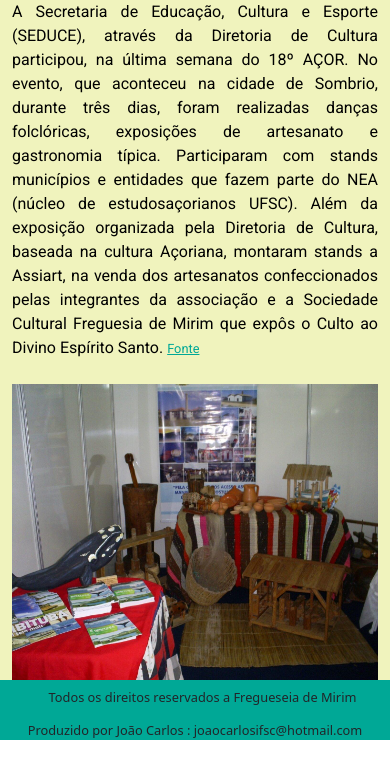
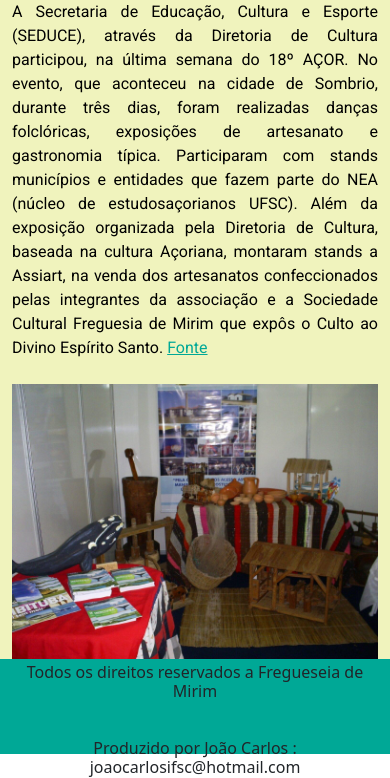
Before and after one commit to joao-carlos-dev/freguesia_de_mirim, a website: page paginas/18°ACOR.html in a window 390 px wide. Shown: the part 150-928 px from the top of the page. Before the commit the page ends 890 px from the top, so only its background shows below. Drawn offline with nearby package versions, Linux system fonts and the light colour scheme; files that its build step writes are made by us from their sources.

Commit message:
ajustando o responsivo

```diff
--- a/gulpfile.js
+++ b/gulpfile.js
@@ -1,6 +1,6 @@
 import gulp from 'gulp';
 import imageminTask from './tasks/imagemin.js';
-import cssTask from './tasks/css.js'; // Importe a tarefa de CSS
+import cssTask from './tasks/css.js';
 
 // Exporte a tarefa de minificação de imagens
 export const imagemin = imageminTask;
--- a/package.json
+++ b/package.json
@@ -10,6 +10,7 @@
   "devDependencies": {
     "gulp": "^4.0.2",
     "gulp-clean-css": "^4.3.0",
+    "gulp-htmlmin": "^5.0.1",
     "gulp-imagemin": "^8.0.0",
     "gulp-plumber": "^1.2.1"
   }
--- a/paginas/18°ACOR.html
+++ b/paginas/18°ACOR.html
@@ -4,23 +4,31 @@
 <head>
     <meta charset="UTF-8">
     <meta name="viewport" content="width=device-width, initial-scale=1.0">
+
+    <link rel="stylesheet" href="../src/css_minificados/reset.css">
+
     <link rel="stylesheet" href="https://cdnjs.cloudflare.com/ajax/libs/font-awesome/6.4.2/css/all.min.css"
         integrity="sha512-z3gLpd7yknf1YoNbCzqRKc4qyor8gaKU1qmn+CShxbuBusANI9QpRohGBreCFkKxLhei6S9CQXFEbbKuqLg0DA=="
         crossorigin="anonymous" referrerpolicy="no-referrer" />
     <link rel="stylesheet" href="https://cdn.jsdelivr.net/npm/bootstrap@5.3.1/dist/css/bootstrap.min.css">
+    <link rel="stylesheet" href="https://cdn.jsdelivr.net/npm/bootstrap-icons@1.10.5/font/bootstrap-icons.css">
+    <link rel="stylesheet" href="https://cdn.jsdelivr.net/npm/swiper@10/swiper-bundle.min.css" />
+
     <link rel="preconnect" href="https://fonts.googleapis.com">
     <link rel="preconnect" href="https://fonts.gstatic.com" crossorigin>
     <link href="https://fonts.googleapis.com/css2?family=Pacifico&display=swap" rel="stylesheet">
-    <link rel="stylesheet" href="https://cdn.jsdelivr.net/npm/bootstrap-icons@1.10.5/font/bootstrap-icons.css">
+    <link href="https://fonts.googleapis.com/css2?family=Roboto:wght@400;700&display=swap" rel="stylesheet">
+
+    <link rel="stylesheet" href="../src/css_minificados/variaveis.css">
+    <link rel="stylesheet" href="../src/css_minificados/estilos.css">
+
+    <link rel="stylesheet" href="./src/css_minificados/responsivo/mobile.css">
+    <link rel="stylesheet" href="./src/css_minificados/responsivo/extra_small.css">
+    <link rel="stylesheet" href="./src/css_minificados/responsivo/small_devices.css">
+    <link rel="stylesheet" href="./src/css_minificados/responsivo/large_devices.css">
     <link rel="preconnect" href="https://fonts.googleapis.com">
-    <link rel="preconnect" href="https://fonts.gstatic.com" crossorigin>
-    <link href="https://fonts.googleapis.com/css2?family=Roboto:wght@400;700&display=swap" rel="stylesheet">
-    <link rel="stylesheet" href="https://cdn.jsdelivr.net/npm/swiper@10/swiper-bundle.min.css" />
+
     <link rel="shortcut icon" type="imagex/png" href="../src/img_minificadas/logo_freguesia_aba.ico">
-    <link rel="stylesheet" href="../src//styles/reset.css">
-    <link rel="stylesheet" href="../src/styles/estilos.css">
-    <link rel="stylesheet" href="../src/styles/variaveis.css">
-    <link rel="stylesheet" href="../src/styles/responsivo.css">
     <title>18º AÇOR</title>
 </head>
 
--- a/src/css_minificados/responsivo/extra_small.css
+++ b/src/css_minificados/responsivo/extra_small.css
@@ -1 +1 @@
-@media (min-width:481px) and (max-width:767px){.swiper{height:100%;width:40%}#noticias img{width:436px;height:390px;padding-bottom:10px;margin-left:25px}#noticias h2{margin-left:0}#noticias p{margin-left:0}#noticias a{margin-left:60px}#sobre img{width:436px;height:390px;padding-bottom:10px;margin-left:25px}#sobre p{margin-left:0}#visita h2{margin-left:190px}.redes p{text-align:center}.bi-whatsapp{margin-left:120px}.email-info{padding-bottom:20px}iframe{width:500px;height:350px;padding-left:20px}#rodape{height:60px}footer h4{margin-left:100px}}
+@media (min-width:481px) and (max-width:767px){#sobre img{width:436px;height:390px;padding-bottom:10px;margin-left:25px}#sobre p{margin-left:0}.swiper{height:380px;max-width:280px}#visita h2{margin-left:190px}.redes p{text-align:center}.bi-whatsapp{margin-left:120px}.email-info{padding-bottom:20px}iframe{width:500px;height:350px;padding-left:20px}}
--- a/src/css_minificados/responsivo/mobile.css
+++ b/src/css_minificados/responsivo/mobile.css
@@ -1 +1 @@
-@media (max-width:480px){#cabecalho img{width:45px;height:45px}#cabecalho h1{font-size:var(--font-sizepequeno)}header{padding:0;margin:0}#noticias img{width:236px;height:190px}#noticias p{margin-left:0}#noticias a{padding-left:0}#noticias h2{margin-left:0}#sobre img{width:236px;height:190px}#sobre p{margin-left:0}#sobre h2{margin-left:0}.bi-whatsapp{margin-left:15px}.tel{padding:8px}.bi-instagram{padding:8px}.email-info{padding-left:0;padding-bottom:5px}.local{padding:12px}iframe{width:230px;height:150px;margin-left:18px;padding-bottom:12px}#rodape{height:95px}footer{display:block;text-align:center}footer h3{font-size:.5rem;margin:0}#acoriana{height:270px;margin-bottom:0}#acoriana h2{margin-top:-60px;margin-left:-60px}.image-materia{max-width:40px;max-height:50px}.card-materia p{font-size:.3rem}.card-materia a{font-size:.4rem}.card-materia span{font-size:.4rem}.card-materia{height:100%;width:100%;padding:8px 6px 6px}.swiper{height:100%;width:100%}.container-materias{height:100%;padding:8px;margin-top:-45px}.swiper-wrapper{margin-left:0}}
+@media (max-width:480px){header{padding:0;margin:0}#cabecalho img{width:45px;height:45px}#cabecalho h1{font-size:var(--font-sizepequeno)}#noticias img{width:236px;height:190px}#noticias p{margin-left:0}#noticias a{padding-left:0}#noticias h2{margin-left:0}.fotos_sobre{display:block}#sobre img{width:100%}#sobre p{margin-left:0}#sobre h2{margin-left:0}#acoriana{height:370px;margin-bottom:0;padding-top:40px}.container-materias{height:100%;padding:8px;margin-top:-45px}.swiper{height:280px;max-width:180px}.swiper-wrapper{margin-left:0}.image-materia{max-width:60px;max-height:60px}.card-materia p{font-size:.7rem}.card-materia a{font-size:.5rem}.card-materia span{font-size:.6rem}.card-materia{height:80%;width:80%;margin-top:8px}.swiper-button-next:after{display:none}.swiper-button-prev:after{display:none}#visita h2{align-items:center;text-align:center;margin:0}.redes{margin-top:40px;align-items:center;text-align:center}.redes p{margin:0;padding-bottom:6px;align-items:center;text-align:center}.redes i{margin:0}.email-info{margin-top:12px;align-items:center;text-align:center}.email-info{padding-left:0;padding-bottom:5px}.local{padding:12px}iframe{max-width:100%;height:150px;padding-bottom:12px}#rodape{height:95px}#rodape h3{padding-top:4px}footer{display:block;text-align:center}}
--- a/src/css_minificados/responsivo/small_devices.css
+++ b/src/css_minificados/responsivo/small_devices.css
@@ -1 +1 @@
-@media (min-width:768px) and (max-width:991px){#cabecalho img{width:55px;height:55px}#novidades img{width:336px;height:290px;padding-bottom:10px}#novidades h2{margin-left:10px}#novidades p{margin-left:10px}#sobre{display:block}#sobre img{width:336px;height:290px;margin-top:150px}#sobre h2{margin-left:10px}#sobre p{margin-left:10px}#acoriana{height:500px;margin-bottom:0}.image-materia{max-width:140px;max-height:150px}.card-materia{height:80%;width:80%;padding:8px 6px 6px}.swiper{width:650px;height:325px}.container-materias{height:65%}.swiper-wrapper{padding:0;height:100%}#acoriana h2{margin-top:-60px;margin-bottom:50px}#visita h1{margin-left:0}iframe{width:400px;height:250px;padding-right:10px}.bi-whatsapp{margin-left:20px}.email-info{padding-left:0}.redes{margin-top:50px}#rodape h4{margin-left:200px}}
+@media (min-width:768px) and (max-width:991px){#cabecalho img{width:55px;height:55px}#novidades img{width:336px;height:290px;padding-bottom:10px}#novidades h2{margin-left:10px}#novidades p{margin-left:10px}#sobre img{max-width:100%}#sobre h2{margin-left:10px}#sobre p{margin-left:10px}#acoriana{height:500px;margin-bottom:0}.image-materia{max-width:140px;max-height:150px}.card-materia{height:80%;width:80%;padding:8px 6px 6px}.swiper{width:400px;height:325px}.container-materias{height:65%}.swiper-wrapper{padding:0;height:100%}#acoriana h2{margin-top:-60px;margin-bottom:50px}#visita h1{margin-left:0}iframe{width:350px;height:250px}.bi-whatsapp{margin-left:20px}.email-info{padding-left:0}.redes{margin-top:50px}#rodape h3{text-align:center;justify-content:center}}
```
Also changed, not shown: index.html (+3 -2 lines), paginas/abertura_museu.html (+16 -8 lines), paginas/acoes_natalinas.html (+16 -8 lines), paginas/dia_folclore.html (+16 -8 lines), paginas/exposicao_acorianas.html (+16 -8 lines), paginas/fundacao_bairro.html (+16 -8 lines), paginas/historia_Da_Educação.html (+16 -8 lines), paginas/história_da_festa_do_divino_espirito_santo_e_santAna.html (+16 -8 lines), paginas/mostra_cultural.html (+16 -8 lines), 1 other file.
